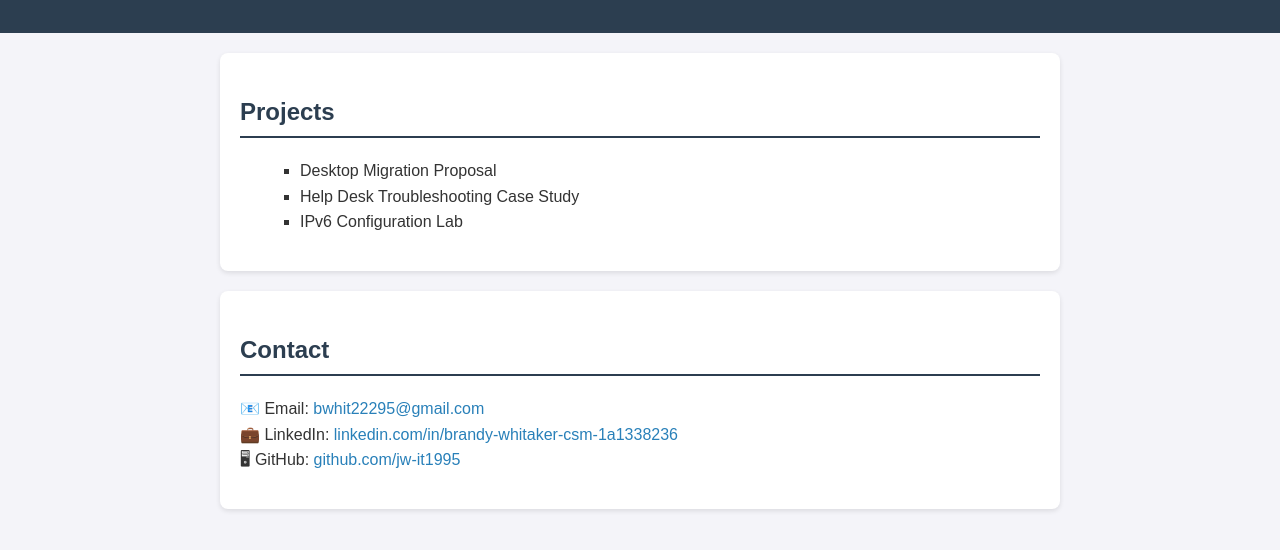
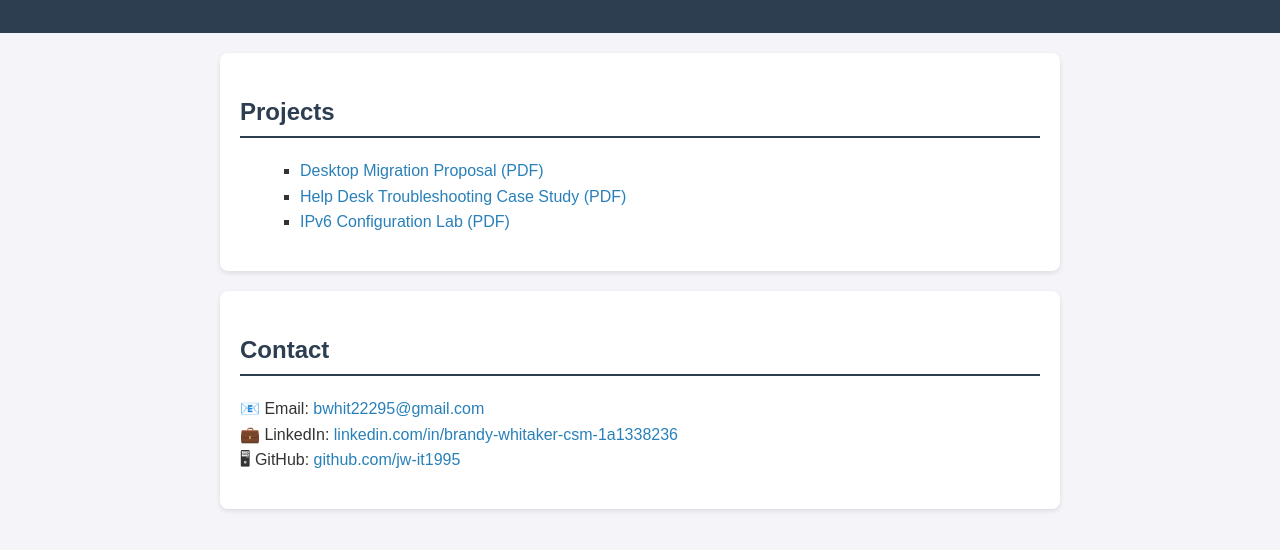
Before and after one commit to jw-it1995/jw-it1995.github.io, a plain HTML site: page index.html in a window 1280 px wide. Shown: the part 116-666 px from the top of the page. Drawn offline with Linux system fonts and the light colour scheme.

Commit message:
Update index.html

```diff
--- a/index.html
+++ b/index.html
@@ -38,11 +38,11 @@
       list-style-type: square;
       margin-left: 20px;
     }
-    .contact a {
+    a {
       color: #2980b9;
       text-decoration: none;
     }
-    .contact a:hover {
+    a:hover {
       text-decoration: underline;
     }
   </style>
@@ -56,9 +56,9 @@
   <section>
     <h2>Projects</h2>
     <ul>
-      <li>Desktop Migration Proposal</li>
-      <li>Help Desk Troubleshooting Case Study</li>
-      <li>IPv6 Configuration Lab</li>
+      <li><a href="Desktop-Migration-Proposal.pdf" target="_blank">Desktop Migration Proposal (PDF)</a></li>
+      <li><a href="Help-Desk-Troubleshooting-Case-Study.pdf" target="_blank">Help Desk Troubleshooting Case Study (PDF)</a></li>
+      <li><a href="IPv6-Configuration-Lab.pdf" target="_blank">IPv6 Configuration Lab (PDF)</a></li>
     </ul>
   </section>
 
@@ -72,3 +72,8 @@
   </section>
 </body>
 </html>
+
+    </p>
+  </section>
+</body>
+</html>
```
